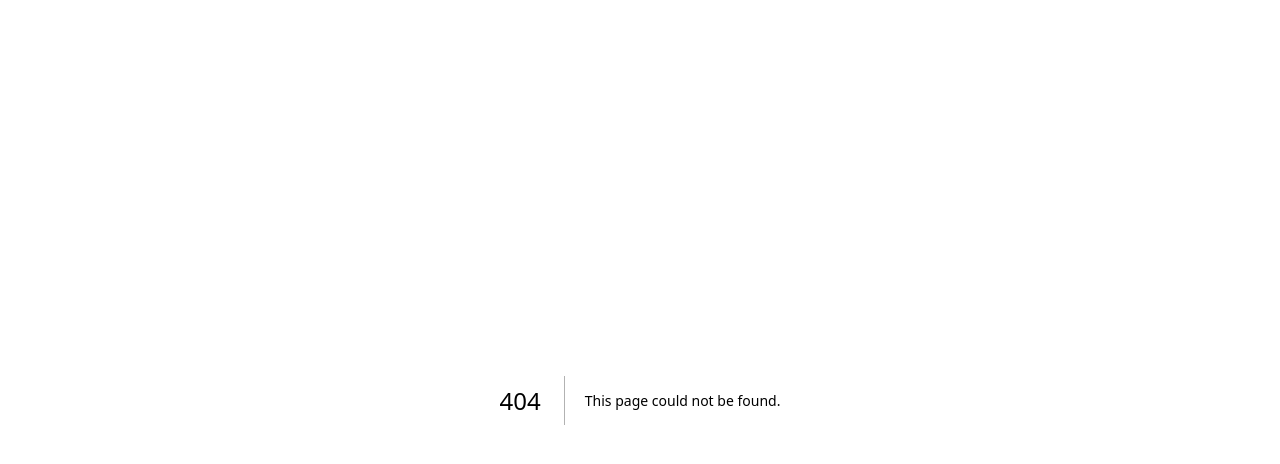
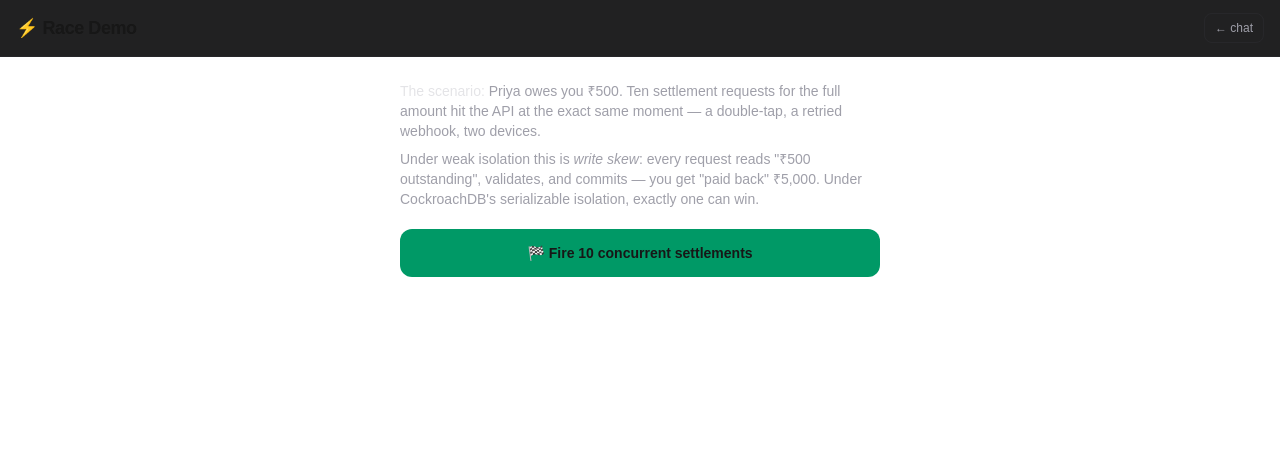
Before and after one commit to Dd1235/knot, a Next.js app in the folder frontend/: page /demo in a window 1280 px wide. Before the commit this address had no page. Shown: the top 464 px of the page. Built offline with nearby package versions, Linux system fonts and the light colour scheme; no server answers.

Commit message:
feat(frontend): race demo page with invariant banner

```diff
--- /dev/null
+++ b/frontend/src/app/demo/page.tsx
@@ -0,0 +1,125 @@
+"use client";
+
+import { useState } from "react";
+import Link from "next/link";
+
+const API_BASE = process.env.NEXT_PUBLIC_API_URL ?? "http://localhost:8000";
+
+interface RaceResult {
+  scenario: string;
+  attempts: number;
+  committed: number;
+  rejected: number;
+  errors: number;
+  serialization_retries: number;
+  priya_balance: string;
+  ledger_sum: string;
+}
+
+function Stat({ label, value, accent }: { label: string; value: string | number; accent?: string }) {
+  return (
+    <div className="rounded-xl border border-zinc-800 bg-zinc-900/60 p-3 text-center">
+      <p className={`text-2xl font-semibold ${accent ?? "text-zinc-100"}`}>{value}</p>
+      <p className="mt-0.5 text-[11px] uppercase tracking-wide text-zinc-500">{label}</p>
+    </div>
+  );
+}
+
+export default function DemoPage() {
+  const [result, setResult] = useState<RaceResult | null>(null);
+  const [busy, setBusy] = useState(false);
+
+  const fire = async () => {
+    setBusy(true);
+    setResult(null);
+    try {
+      const res = await fetch(`${API_BASE}/demo/race`, {
+        method: "POST",
+        headers: { "Content-Type": "application/json" },
+        body: JSON.stringify({ concurrency: 10 }),
+      });
+      setResult(await res.json());
+    } finally {
+      setBusy(false);
+    }
+  };
+
+  const balanced = result && Number(result.ledger_sum) === 0 && result.committed === 1;
+
+  return (
+    <div className="flex h-dvh flex-col">
+      <header className="sticky top-0 z-10 border-b border-zinc-800 bg-zinc-950/90 backdrop-blur px-4 pt-[env(safe-area-inset-top)]">
+        <div className="flex h-14 items-center justify-between">
+          <h1 className="text-lg font-semibold tracking-tight">⚡ Race Demo</h1>
+          <Link
+            href="/"
+            className="rounded-lg border border-zinc-800 px-2.5 py-1.5 text-xs text-zinc-400 active:bg-zinc-900"
+          >
+            ← chat
+          </Link>
+        </div>
+      </header>
+
+      <main className="flex-1 overflow-y-auto px-4 py-6 space-y-5 max-w-lg w-full mx-auto">
+        <div className="space-y-2 text-sm text-zinc-400">
+          <p>
+            <span className="text-zinc-200 font-medium">The scenario:</span> Priya owes you
+            ₹500. Ten settlement requests for the full amount hit the API at the exact same
+            moment — a double-tap, a retried webhook, two devices.
+          </p>
+          <p>
+            Under weak isolation this is <em>write skew</em>: every request reads
+            &quot;₹500 outstanding&quot;, validates, and commits — you get &quot;paid back&quot;
+            ₹5,000. Under CockroachDB&apos;s serializable isolation, exactly one can win.
+          </p>
+        </div>
+
+        <button
+          onClick={fire}
+          disabled={busy}
+          className="w-full rounded-xl bg-emerald-600 py-3.5 text-sm font-semibold active:bg-emerald-700 disabled:opacity-50"
+        >
+          {busy ? "10 settlements racing…" : "🏁 Fire 10 concurrent settlements"}
+        </button>
+
+        {result && (
+          <div className="space-y-3">
+            <div className="grid grid-cols-2 gap-2.5">
+              <Stat label="attempts" value={result.attempts} />
+              <Stat label="committed" value={result.committed} accent="text-emerald-400" />
+              <Stat label="cleanly rejected" value={result.rejected} accent="text-amber-400" />
+              <Stat
+                label="serialization retries"
+                value={result.serialization_retries}
+                accent="text-sky-400"
+              />
+            </div>
+            <div
+              className={`rounded-xl border p-4 text-center ${
+                balanced
+                  ? "border-emerald-800 bg-emerald-950/40"
+                  : "border-rose-800 bg-rose-950/40"
+              }`}
+            >
+              <p className="text-3xl font-bold tracking-tight">
+                {balanced ? "₹0.00" : `₹${result.ledger_sum}`}
+              </p>
+              <p className="mt-1 text-xs text-zinc-400">
+                {balanced
+                  ? "ledger sum — every debit met its credit. Priya's balance: ₹" +
+                    Number(result.priya_balance).toFixed(2)
+                  : "INVARIANT VIOLATED"}
+              </p>
+            </div>
+            <p className="text-center text-xs text-zinc-500">
+              {result.committed} settlement committed · {result.rejected} rejected after
+              CockroachDB serialized the race{" "}
+              {result.serialization_retries > 0 &&
+                `· ${result.serialization_retries} × 40001 retries handled`}
+            </p>
+          </div>
+        )}
+      </main>
+    </div>
+  );
+}
--- a/frontend/src/app/page.tsx
+++ b/frontend/src/app/page.tsx
@@ -174,6 +174,12 @@ export default function ChatPage() {
             >
               🧠 memory
             </Link>
+            <Link
+              href="/demo"
+              className="rounded-lg border border-zinc-800 px-2.5 py-1.5 text-xs text-zinc-400 active:bg-zinc-900"
+            >
+              ⚡
+            </Link>
           </div>
         </div>
         {people.length > 0 && (
```
